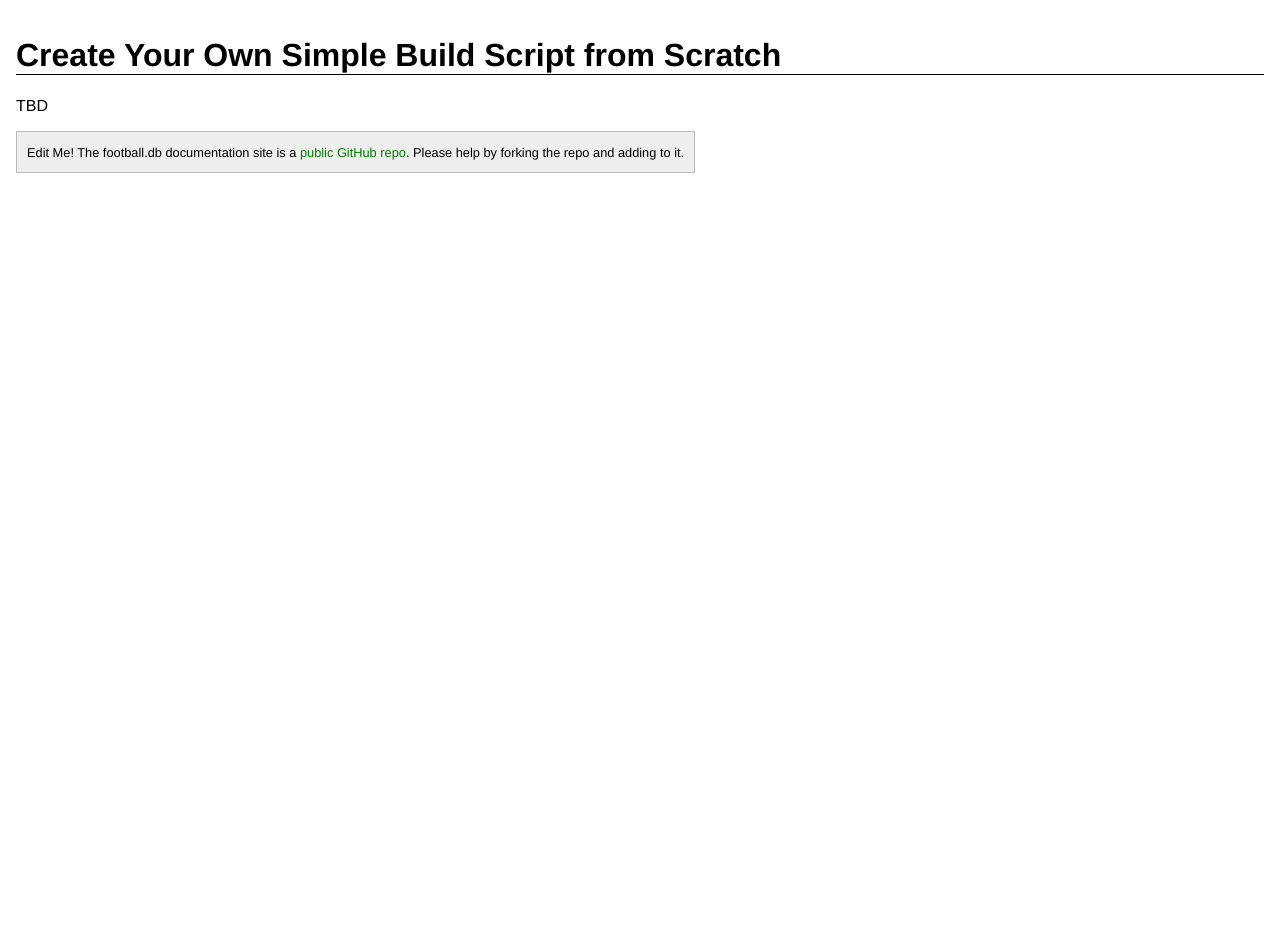
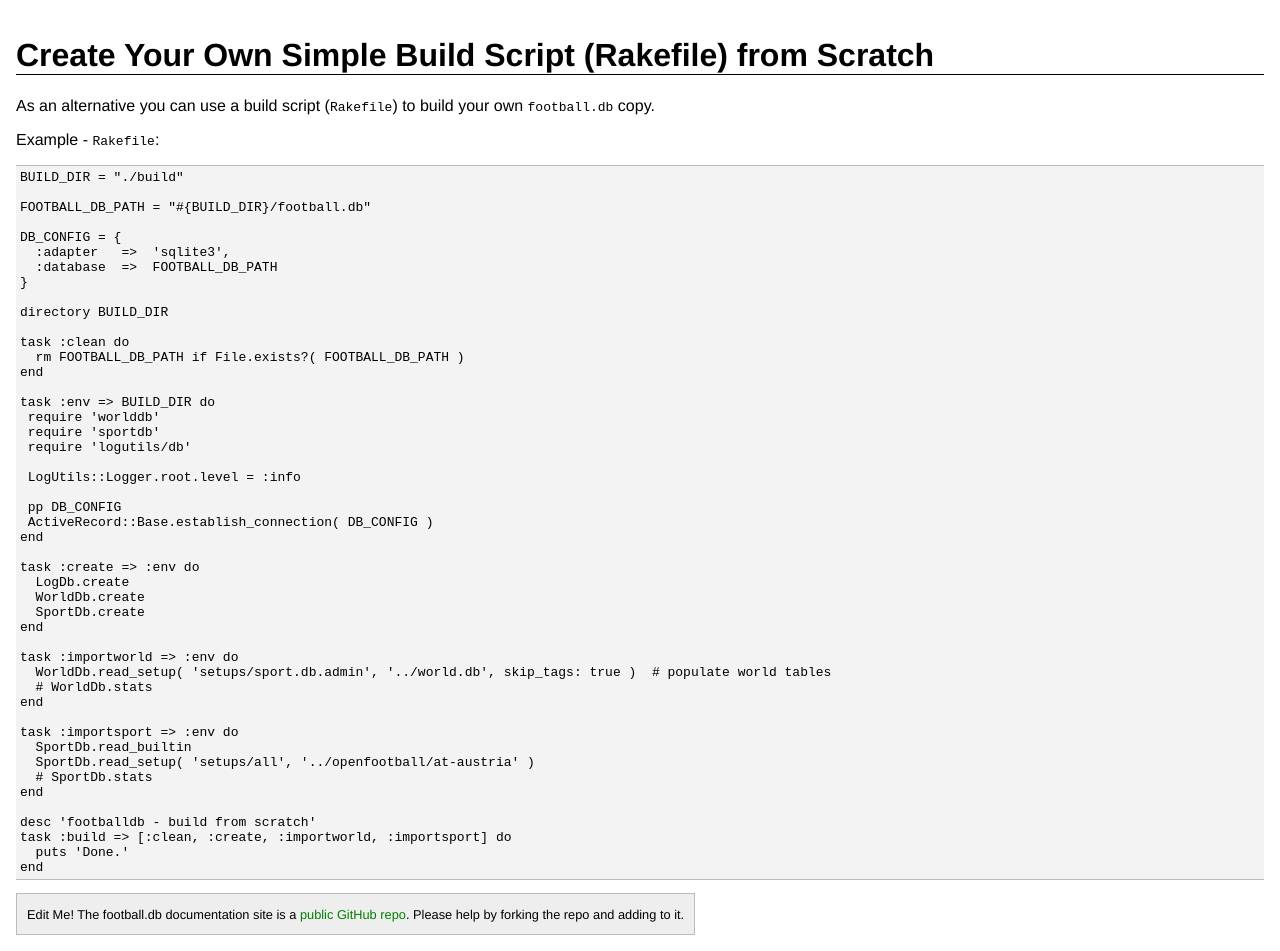
Before and after one commit to openfootball/docs, a Jekyll site: the page built from build-script.md, in a window 1280 px wide. Built offline with Jekyll 4.4.1, drawn with Linux system fonts in a browser that asks for light colours; before the commit the page ends 900 px from its top, so only the background shows below that.

```diff
--- a/build-script.md
+++ b/build-script.md
@@ -1,10 +1,64 @@
 ---
 layout: default
-title: Create Your Own Simple Build Script from Scratch
+title: Create Your Own Simple Build Script (Rakefile) from Scratch
 ---
 
 
 # {{ page.title }}
 
 
-TBD
+As an alternative you can use a build script (`Rakefile`)
+to build your own `football.db` copy.
+
+
+Example - `Rakefile`:
+
+~~~
+BUILD_DIR = "./build"
+
+FOOTBALL_DB_PATH = "#{BUILD_DIR}/football.db"
+
+DB_CONFIG = {
+  :adapter   =>  'sqlite3',
+  :database  =>  FOOTBALL_DB_PATH
+}
+
+directory BUILD_DIR
+
+task :clean do
+  rm FOOTBALL_DB_PATH if File.exists?( FOOTBALL_DB_PATH )
+end
+
+task :env => BUILD_DIR do
+ require 'worlddb'
+ require 'sportdb'
+ require 'logutils/db'
+
+ LogUtils::Logger.root.level = :info
+
+ pp DB_CONFIG
+ ActiveRecord::Base.establish_connection( DB_CONFIG )
+end
+
+task :create => :env do
+  LogDb.create
+  WorldDb.create
+  SportDb.create
+end
+
+task :importworld => :env do
+  WorldDb.read_setup( 'setups/sport.db.admin', '../world.db', skip_tags: true )  # populate world tables
+  # WorldDb.stats
+end
+
+task :importsport => :env do
+  SportDb.read_builtin
+  SportDb.read_setup( 'setups/all', '../openfootball/at-austria' )
+  # SportDb.stats
+end
+
+desc 'footballdb - build from scratch'
+task :build => [:clean, :create, :importworld, :importsport] do
+  puts 'Done.'
+end
+~~~
```
Also changed, not shown: index.md (+22 -7 lines), format-match-schedule.md (renamed from match-schedule-format.md), format-players.md (renamed from players-format.md), format-squads.md (renamed from squads-format.md).
